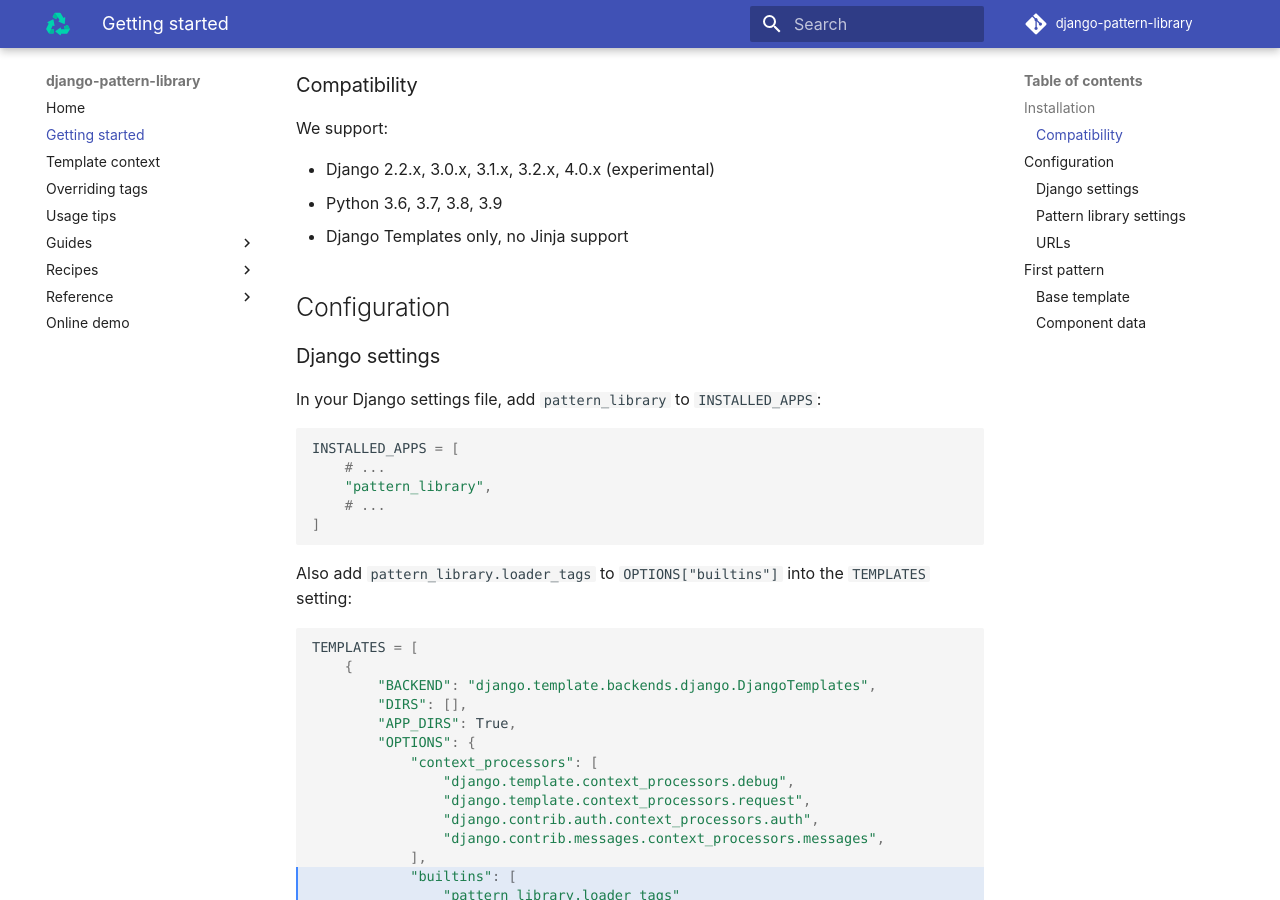
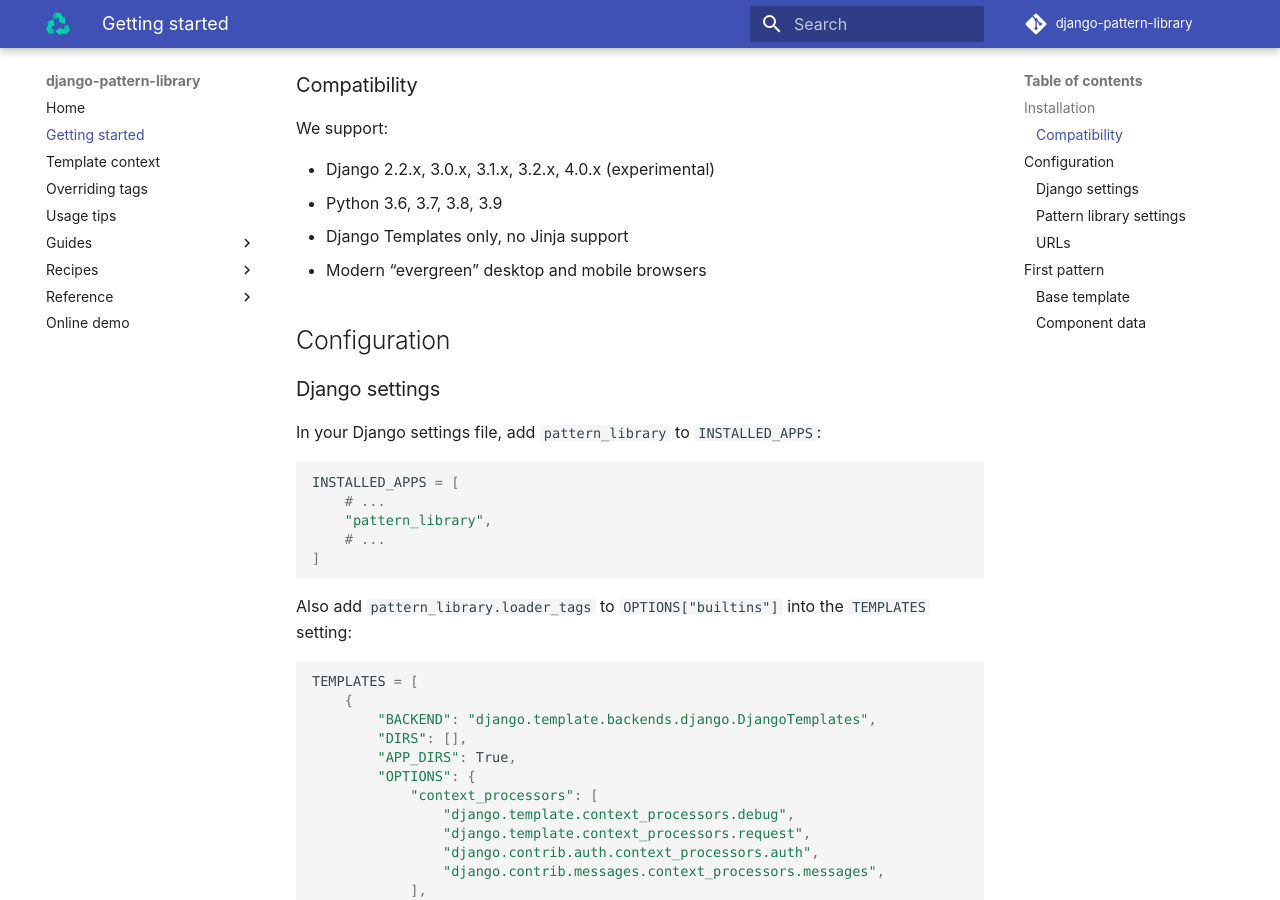
Before and after one commit to torchbox/django-pattern-library, an MkDocs documentation site: the page built from docs/getting-started.md, in a window 1280 px wide and 900 px high, scrolled down 423 px. Built offline with MkDocs 1.6.1 and Material for MkDocs 9.7.7, drawn with Linux system fonts in a browser that asks for light colours; comment, search, counter and statistics services are not loaded.

Commit message:
Mention browser support in Getting started docs

```diff
--- a/docs/getting-started.md
+++ b/docs/getting-started.md
@@ -20,6 +20,7 @@
 - Django 2.2.x, 3.0.x, 3.1.x, 3.2.x, 4.0.x (experimental)
 - Python 3.6, 3.7, 3.8, 3.9
 - Django Templates only, no Jinja support
+- Modern “evergreen” desktop and mobile browsers
 
 ## Configuration
 
```
